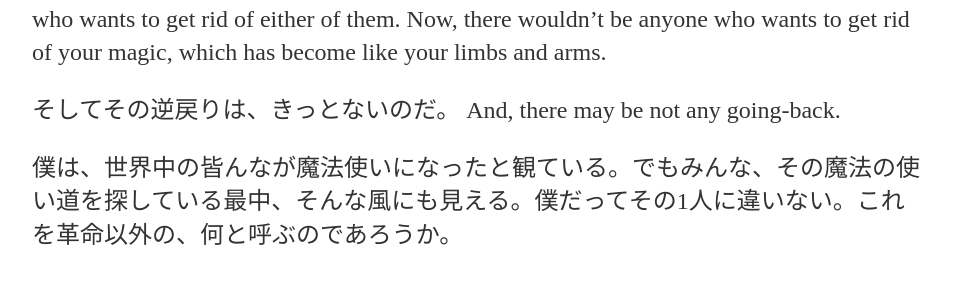
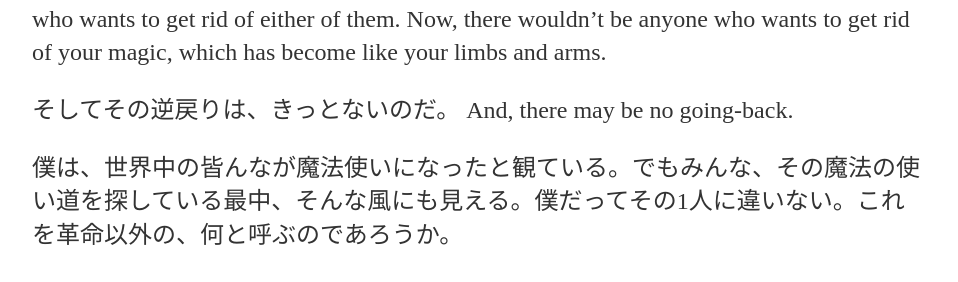
Before and after one commit to DaisukeMiyazaki/DaisukeMiyazaki.github.io, a Jekyll site: the page built from _posts/2020-01-20-daisuke-site-launched.md, in a window 1280 px wide and 900 px high, scrolled down 1812 px. Shown: the part 163-445 px from the top of the window, without its empty margins (160-1118 px from the left). Built offline with Jekyll 4.4.1, drawn with Linux system fonts in a browser that asks for light colours.

Commit message:
Update 2020-01-20-daisuke-site-launched.md

```diff
--- a/_posts/2020-01-20-daisuke-site-launched.md
+++ b/_posts/2020-01-20-daisuke-site-launched.md
@@ -34,7 +34,7 @@ Amid of them, there’s a thing that you reach your hand to, unconsciously. The
 Originally, rationality and instinct co-exist each other inside of you. Perhaps there’s no one who wants to get rid of either of them. Now, there wouldn’t be anyone who wants to get rid of your magic, which has become like your limbs and arms.
 
 そしてその逆戻りは、きっとないのだ。
-And, there may be not any going-back.
+And, there may be no going-back.
 
 僕は、世界中の皆んなが魔法使いになったと観ている。でもみんな、その魔法の使い道を探している最中、そんな風にも見える。僕だってその1人に違いない。これを革命以外の、何と呼ぶのであろうか。
 
```
